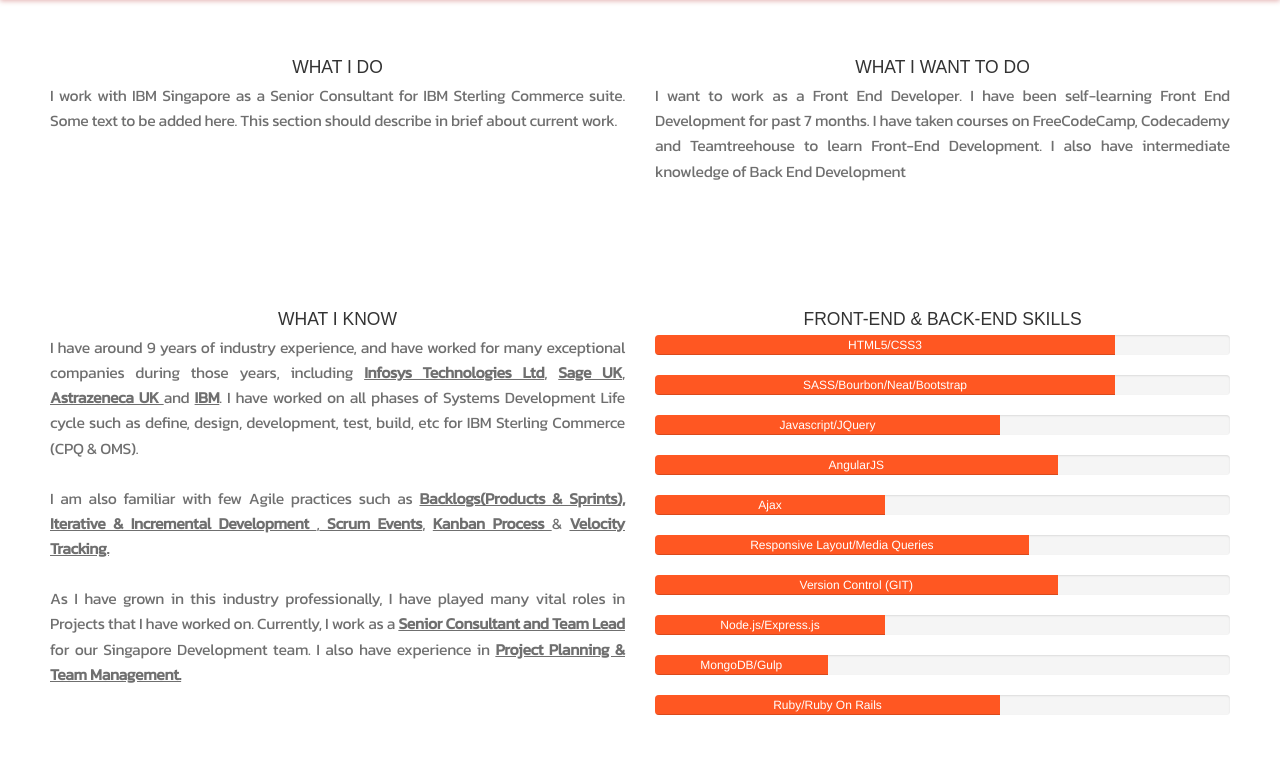
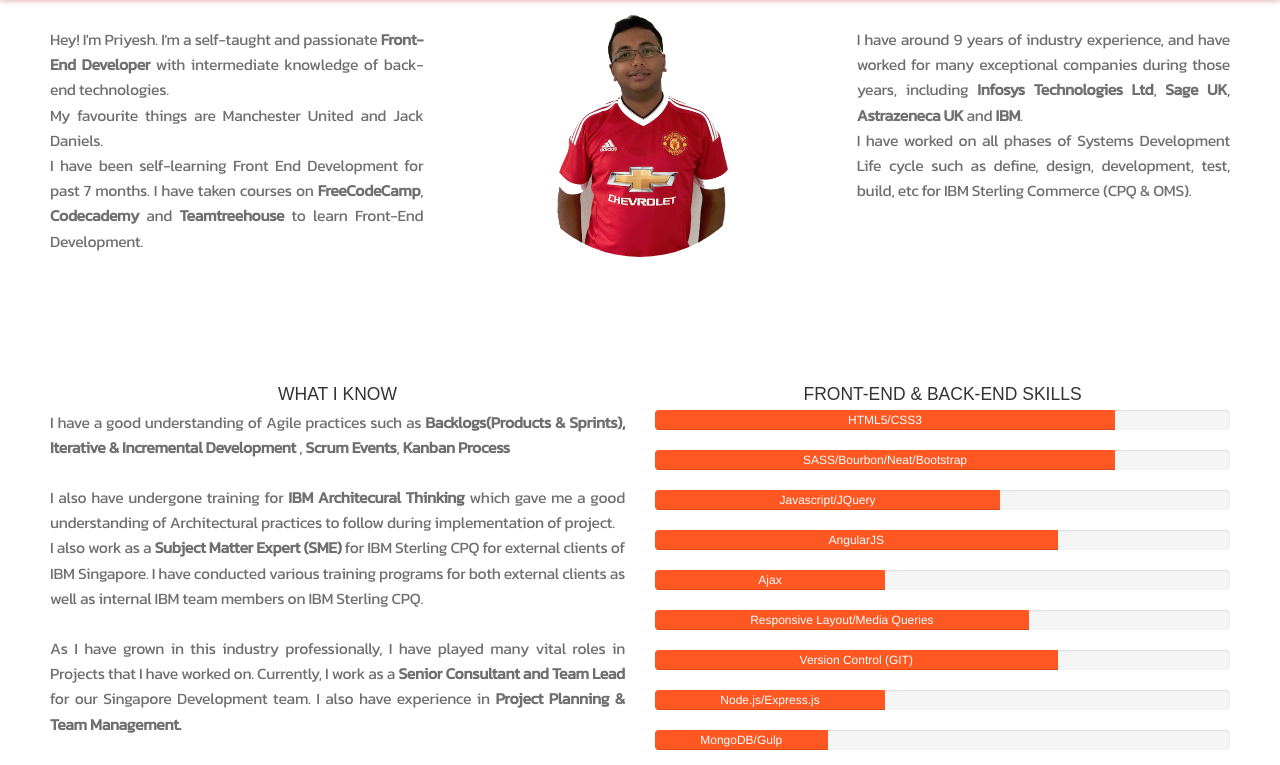
Before and after one commit to PriyeshT/priyesht.github.io, a plain HTML site: page index.html in a window 1280 px wide. Shown: the part 625-1390 px from the top of the page. Drawn offline with nearby package versions, Linux system fonts and the light colour scheme; a script that the page names is missing; a web font is replaced by a local one.

Commit message:
index page updated

```diff
--- a/index.html
+++ b/index.html
@@ -27,10 +27,10 @@
 
       <h1 class="name">Priyesh Tungare</h1><br><br>
       <h1> IBM Sterling Commerce Consultant &amp;<br>Future Front End Developer</h1><br><br>
-      <p>Self-taught and Passionate Front-End Developer with intermediate knowledge of backend technologies</p>
       <p>Currently available for freelance work &amp; collaborations, or a full-time position at your company</p>
 
       <a href="portfolio.html" class="btn btn-default" id="work">View my work</a>
+
     </div>
   </header>
   <nav class="main-nav text-center" role="menu">
@@ -39,41 +39,49 @@
     <a href="index.html" class="active" id="about">About</a>
     <a href="portfolio.html" id="projects">Portfolio</a>
     <a href="contact.html" id="contact">Contact</a>
+    <a href="http://localhost:8080/portfolio_new/resume/PriyeshTungare.pdf" target="_blank" id="resume">Resume</a>
   </nav>
 
   <div class="wrap">
 
     <div class="main">
 
-      <div class="row text-center">
-        <div class="col-md-6">
-          <h3> What I Do </h3>
-          <p> I work with IBM Singapore as a Senior Consultant for
-            IBM Sterling Commerce suite. Some text to be added here. This section should
-            describe in brief about current work.</p>
-          </div>
-          <div class="col-md-6">
-            <h3> What I Want To Do </h3>
-            <p> I want to work as a Front End Developer. I have been self-learning Front
-              End Development for past 7 months. I have taken courses on FreeCodeCamp,
-              Codecademy and Teamtreehouse to learn Front-End Development. I also have intermediate
-              knowledge of Back End Development</p>
-            </div>
-          </div>
+      <div class="row">
+        <div class="col-md-4 fed">
+          <p>
+            Hey! I'm Priyesh. I'm a self-taught and passionate <span class="underline">Front-End Developer</span> with intermediate knowledge of back-end technologies.<br>
+            My favourite things are Manchester United and Jack Daniels.<br>
+            I have been self-learning Front End Development for past 7 months. I have taken courses on <span class="underline">FreeCodeCamp</span>,
+            <span class="underline">Codecademy</span> and <span class="underline">Teamtreehouse</span> to learn Front-End Development.
+          </p>
         </div>
+        <div class="col-md-4">
+          <img class="img-responsive center-block img-circle" src="img/me.png">
+        </div>
+        <div class="col-md-4 ster">
+          <p> I have around 9 years of industry experience, and have worked for many exceptional companies during those
+            years, including <span class="underline">Infosys Technologies Ltd</span>, <span class="underline">Sage UK</span>,
+            <span class="underline">Astrazeneca UK </span> and <span class="underline">IBM</span>.<br>
+            I have worked on all phases of Systems Development Life cycle such as define, design, development,
+            test, build, etc for IBM Sterling Commerce (CPQ &amp; OMS).</p>
+        </div>
+      </div>
+    </div>
 
         <div class="capabilities">
           <div class="row text-center">
             <div class="col-md-6">
               <h3> What I Know </h3>
-              <p> I have around 9 years of industry experience, and have worked for many exceptional companies during those
-                years, including <span class="underline">Infosys Technologies Ltd</span>, <span class="underline">Sage UK</span>,
-                <span class="underline">Astrazeneca UK </span> and <span class="underline">IBM</span>.
-                I have worked on all phases of Systems Development Life cycle such as define, design, development,
-                test, build, etc for IBM Sterling Commerce (CPQ &amp; OMS).</p>
-                <p> I am also familiar with few Agile practices such as <span class="underline">Backlogs(Products &amp; Sprints),</span>
+
+                <p> I have a good understanding of Agile practices such as <span class="underline">Backlogs(Products &amp; Sprints),</span>
                   <span class="underline">Iterative &amp; Incremental Development </span>,<span class="underline"> Scrum Events</span>,
-                  <span class="underline">Kanban Process </span>&amp; <span class="underline">Velocity Tracking.</span> </p>
+                  <span class="underline">Kanban Process </span></p>
+                  <p>
+                    I also have undergone training for <span class="underline">IBM Architecural Thinking</span> which gave me a good understanding
+                    of Architectural practices to follow during implementation of project. <br> I also work as a <span class="underline">Subject Matter Expert (SME)</span>
+                    for IBM Sterling CPQ for external clients of IBM Singapore. I have conducted various training programs for both external clients
+                    as well as internal IBM team members on IBM Sterling CPQ.
+                  </p>
                   <p> As I have grown in this industry professionally, I have played many vital roles in Projects that I have worked
                     on. Currently, I work as a <span class="underline">Senior Consultant and Team Lead </span>for our Singapore Development team. I also have experience
                     in <span class="underline">Project Planning &amp; Team Management.</span></p>
--- a/js/main.js
+++ b/js/main.js
@@ -4,6 +4,7 @@
       act = "active";
       hdr = $('header').height();
       work = $("#work");
+      resume = $('#resume');
       projects = $("#projects");
       about = $("#about");
       contact = $("#contact");
@@ -23,23 +24,27 @@
     projects.addClass(act);
     about.removeClass(act);
     contact.removeClass(act);
+    resume.removeClass(act);
   })
 
   about.on('click',function(){
     about.addClass(act);
     projects.removeClass(act);
     contact.removeClass(act);
+    resume.removeClass(act);
   });
 
   contact.on('click',function(){
     contact.addClass(act);
     projects.removeClass(act);
     about.removeClass(act);
+    resume.removeClass(act);
   })
 
   work.on('click', function(){
     projects.addClass(act);
     about.removeClass(act);
+    resume.removeClass(act);
   });
 
   $("#contact-form").validate({
--- a/scss/views/_index.scss
+++ b/scss/views/_index.scss
@@ -38,6 +38,15 @@
     position: relative;
   }
 
+  .fed, .ster {
+  margin: 20px auto;
+}
+
+img {
+  height: 250px;
+  width: 250px;
+}
+
   .main-nav {
     background: #fff;
     margin-bottom: -80px;
@@ -69,13 +78,13 @@
 
   .main {
     background: #fff;
-    padding: 110px 50px 50px;
+    padding: 90px 50px 50px;
     @extend %p-justify;
   }
 
   .capabilities {
     background: $white;
-    padding: 20px 50px 50px;
+    padding: 5px 50px 50px;
     @extend %p-justify;
   }
 
@@ -100,7 +109,6 @@
   }
 
   .underline {
-    text-decoration: underline;
     font-weight: 600;
   }
 
```
Also changed, not shown: css/main.css, img/me.png (added), 2 other files.
